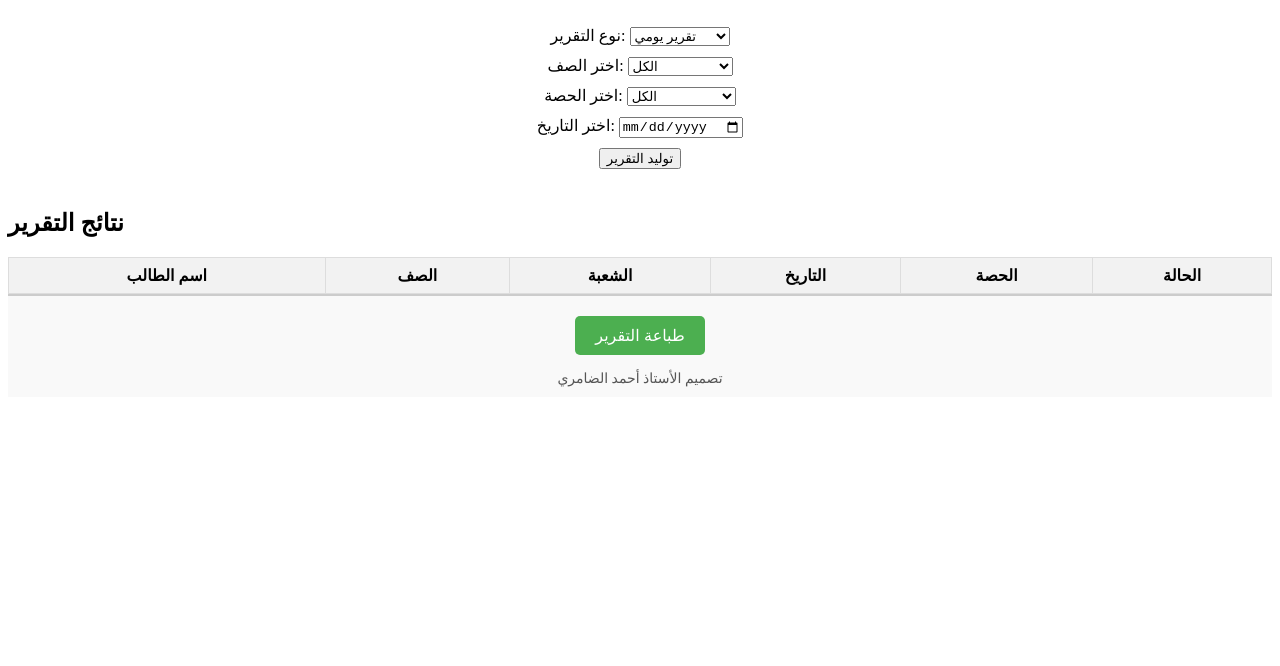
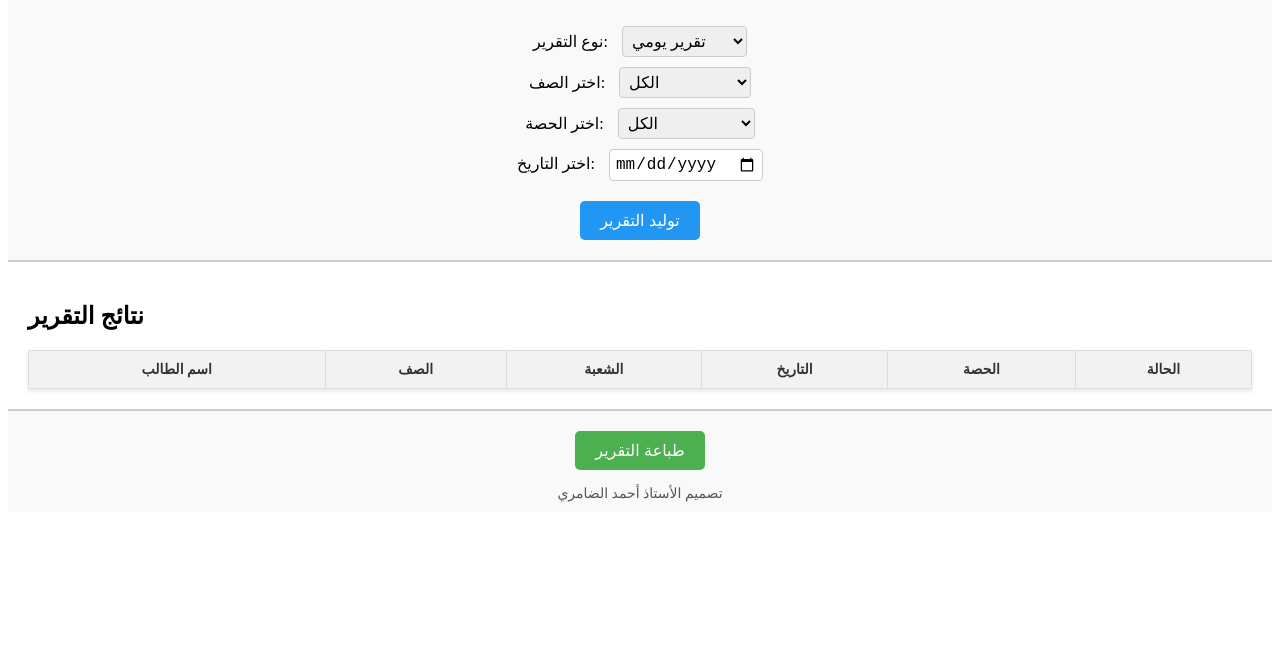
Before and after one commit to A7md0h/attendance-reports, a plain HTML site: page index.html in a window 1280 px wide. Shown: the part 134-800 px from the top of the page. Drawn offline with Linux system fonts and the light colour scheme.

Commit message:
Update report-styles.css

```diff
--- a/report-styles.css
+++ b/report-styles.css
@@ -5,30 +5,87 @@
     justify-content: center;
     padding: 10px;
     border-bottom: 2px solid #ccc;
+    background-color: #f4f4f4; /* خلفية فاتحة للترويسة */
 }
 
 .school-logo {
     width: 100px; /* حجم الشعار */
+    height: auto;
     margin-right: 15px;
 }
 
 h1 {
     font-size: 24px;
+    color: #333; /* لون النص */
+    margin: 0;
     text-align: center;
 }
 
-/* تنسيق التذييل */
-footer {
+/* تنسيق أدوات التحكم بالتقرير */
+.report-controls {
+    padding: 20px;
+    background-color: #f9f9f9; /* خلفية فاتحة لأدوات التحكم */
+    border-bottom: 2px solid #ccc;
     text-align: center;
-    padding: 10px;
-    background-color: #f9f9f9;
-    border-top: 2px solid #ccc;
 }
 
-footer p {
-    margin: 5px 0 0 0;
+.filter-group {
+    margin: 10px 0;
+}
+
+.filter-group label {
+    font-size: 16px;
+    margin-right: 10px;
+}
+
+.filter-group select,
+.filter-group input[type="date"] {
+    padding: 5px;
+    font-size: 16px;
+    border: 1px solid #ccc;
+    border-radius: 4px;
+}
+
+/* تنسيق زر توليد التقرير */
+.btn-generate {
+    padding: 10px 20px;
+    font-size: 16px;
+    cursor: pointer;
+    background-color: #2196F3;
+    color: white;
+    border: none;
+    border-radius: 5px;
+    margin-top: 10px;
+    transition: background-color 0.3s ease;
+}
+
+.btn-generate:hover {
+    background-color: #0b7dda;
+}
+
+/* تنسيق نتائج التقرير */
+.report-results {
+    padding: 20px;
+}
+
+#report-table {
+    width: 100%;
+    border-collapse: collapse;
+    margin-top: 20px;
+    box-shadow: 0 2px 5px rgba(0,0,0,0.1); /* ظل خفيف للجدول */
+}
+
+#report-table th, #report-table td {
+    border: 1px solid #ddd;
+    padding: 10px;
+    text-align: center;
     font-size: 14px;
-    color: #555;
+}
+
+#report-table th {
+    background-color: #f2f2f2;
+    font-weight: bold;
+    color: #333; /* لون النص */
 }
 
 /* تنسيق زر الطباعة */
@@ -48,29 +105,16 @@ footer p {
     background-color: #45a049;
 }
 
-/* باقي التنسيقات */
-.report-controls {
-    padding: 20px;
+/* تنسيق التذييل */
+footer {
     text-align: center;
+    padding: 10px;
+    background-color: #f9f9f9;
+    border-top: 2px solid #ccc;
 }
 
-.filter-group {
-    margin: 10px 0;
+footer p {
+    margin: 5px 0 0 0;
+    font-size: 14px;
+    color: #555;
 }
-
-#report-table {
-    width: 100%;
-    border-collapse: collapse;
-    margin-top: 20px;
-}
-
-#report-table th, #report-table td {
-    border: 1px solid #ddd;
-    padding: 8px;
-    text-align: center;
-}
-
-#report-table th {
-    background-color: #f2f2f2;
-    font-weight: bold;
-}
```
